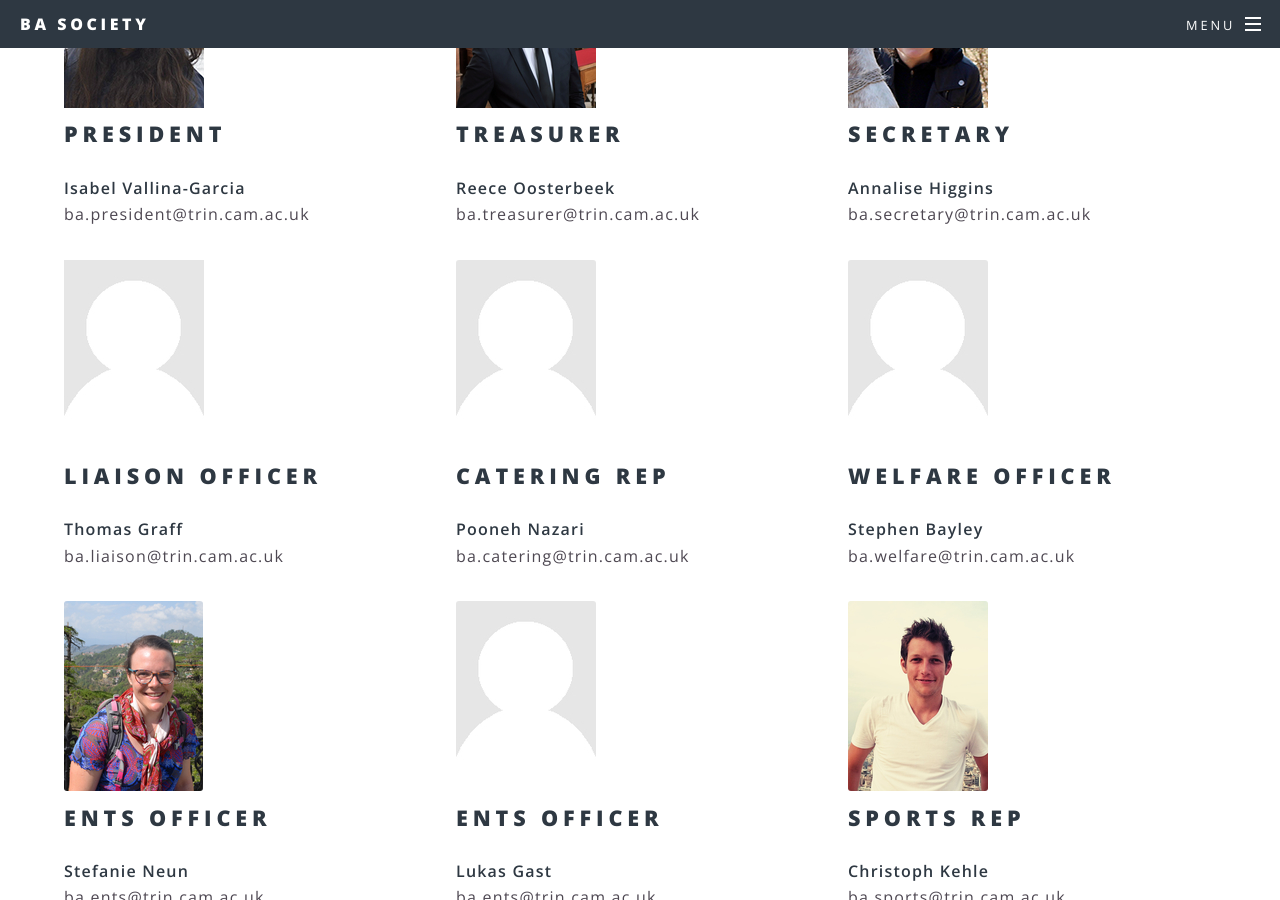
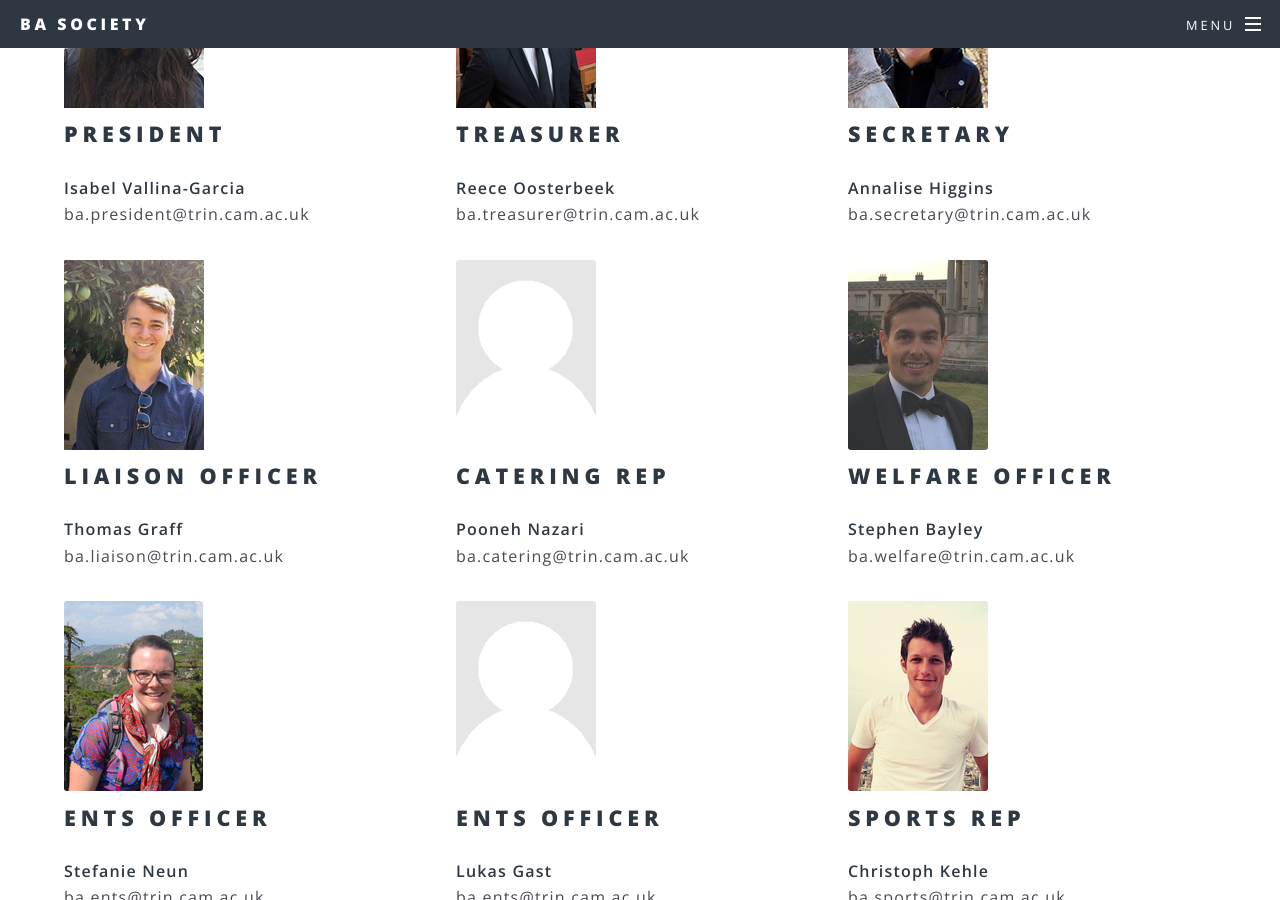
Before and after one commit to TrinityBASociety/trinitybasociety.github.io, a Jekyll site: the page built from committee/index.html, in a window 1280 px wide and 900 px high, scrolled down 531 px. Built offline with Jekyll 4.4.1, drawn with Linux system fonts in a browser that asks for light colours.

Commit message:
Stephen and Thomas.

```diff
--- a/committee/index.html
+++ b/committee/index.html
@@ -32,7 +32,7 @@
 
 <div class="row">
 	<div class="4u 12u$(medium)">
-			<div><img src="/images/committee/Portrait_placeholder.jpg" alt="/images/committee/thomas.jpg" /></div><div class="content">
+			<div><img src="/images/committee/thomas.jpg" alt="" /></div><div class="content">
 				<h2>Liaison Officer</h2>
 				<b>Thomas Graff</b>
 				<p>ba.liaison@trin.cam.ac.uk</p>
@@ -46,7 +46,7 @@
 			</div>
 	</div>
 	<div class="4u 12u$(medium)">
-			<div class="image"><img src="/images/committee/Portrait_placeholder.jpg" alt="/images/committee/stephen.jpg" /></div><div class="content">
+			<div class="image"><img src="/images/committee/stephen.jpg" alt="" /></div><div class="content">
 				<h2>Welfare Officer</h2>
 				<b>Stephen Bayley</b>
 				<p>ba.welfare@trin.cam.ac.uk</p>
```
Also changed, not shown: images/committee/stephen.jpg (added), images/committee/thomas.jpg (added).
